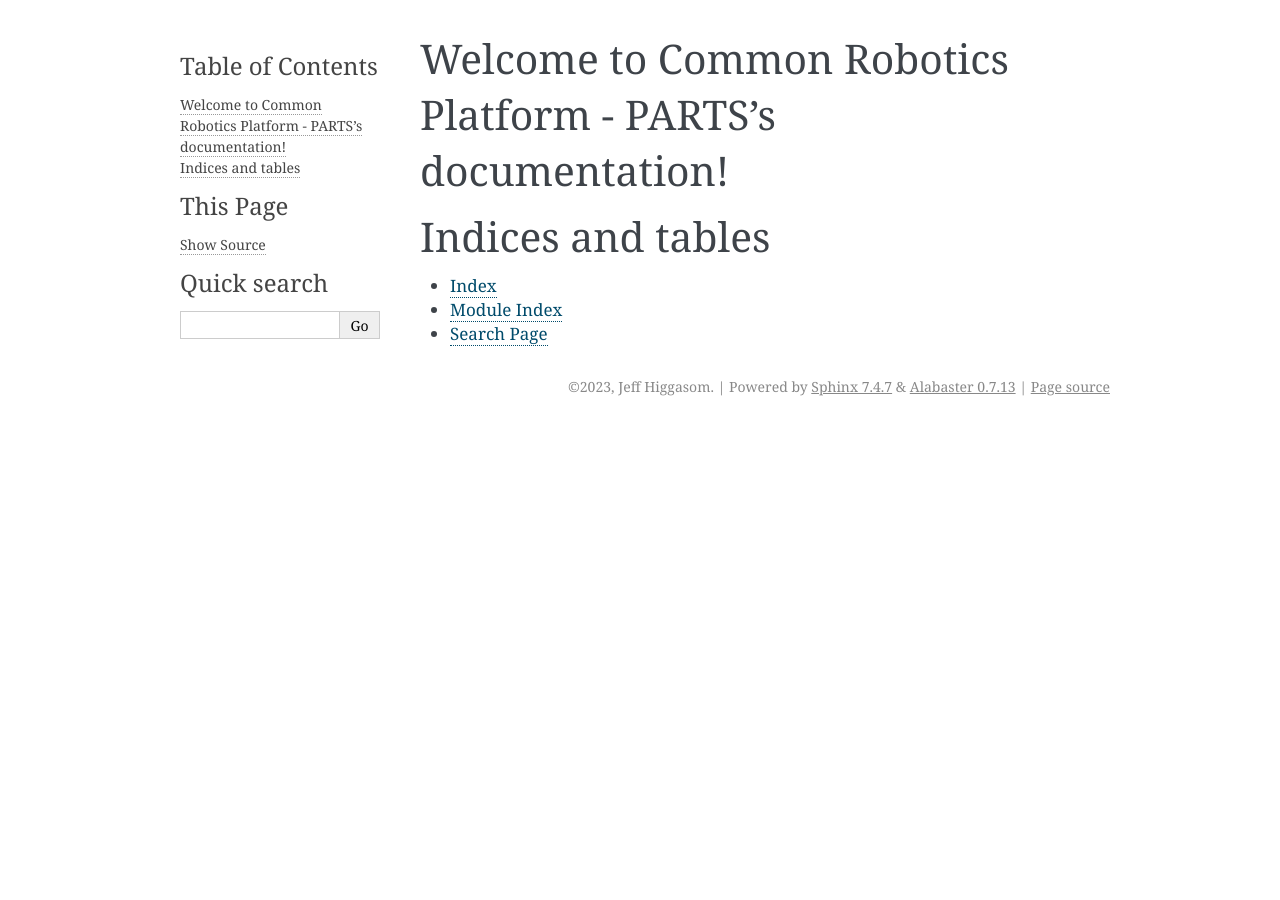
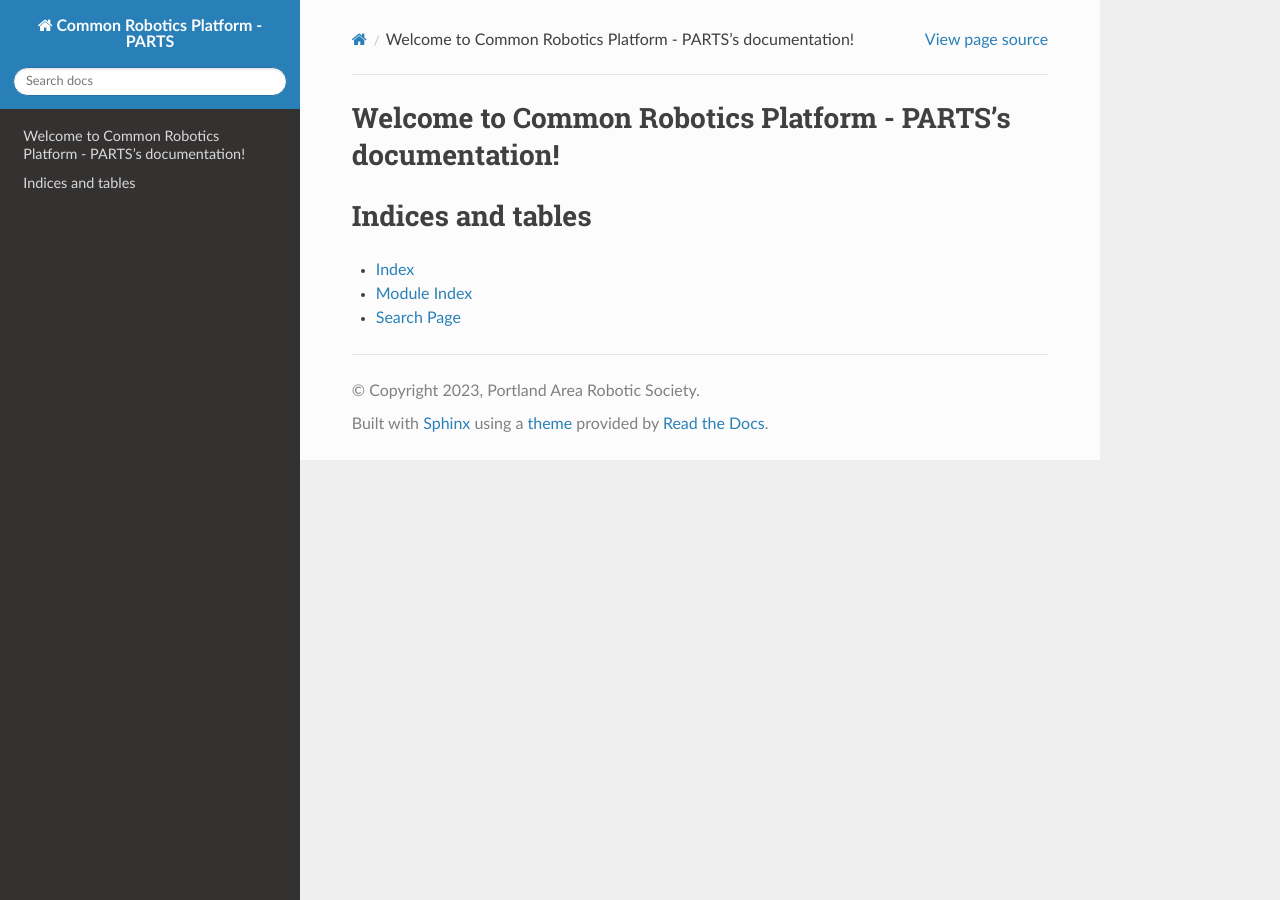
Before and after one commit to portlandrobotics/common_platform, a Sphinx documentation site: the page built from docs/index.rst, in a window 1280 px wide. Built offline with Sphinx 7.4.7 and the Read the Docs theme 2.0.0, drawn with Linux system fonts in a browser that asks for light colours.

Commit message:
updated to sphinx theme

```diff
--- a/docs/conf.py
+++ b/docs/conf.py
@@ -7,13 +7,13 @@
 # https://www.sphinx-doc.org/en/master/usage/configuration.html#project-information
 
 project = 'Common Robotics Platform - PARTS'
-copyright = '2023, Jeff Higgasom'
-author = 'Jeff Higgasom'
+copyright = '2023, Portland Area Robotic Society'
+author = 'Jeff Higgason'
 
 # -- General configuration ---------------------------------------------------
 # https://www.sphinx-doc.org/en/master/usage/configuration.html#general-configuration
 
-extensions = []
+extensions = ["myst_parser",'sphinx_rtd_theme']
 
 templates_path = ['_templates']
 exclude_patterns = ['_build', 'Thumbs.db', '.DS_Store']
@@ -23,5 +23,5 @@ exclude_patterns = ['_build', 'Thumbs.db', '.DS_Store']
 # -- Options for HTML output -------------------------------------------------
 # https://www.sphinx-doc.org/en/master/usage/configuration.html#options-for-html-output
 
-html_theme = 'alabaster'
+html_theme = 'sphinx_rtd_theme'
 html_static_path = ['_static']
```
